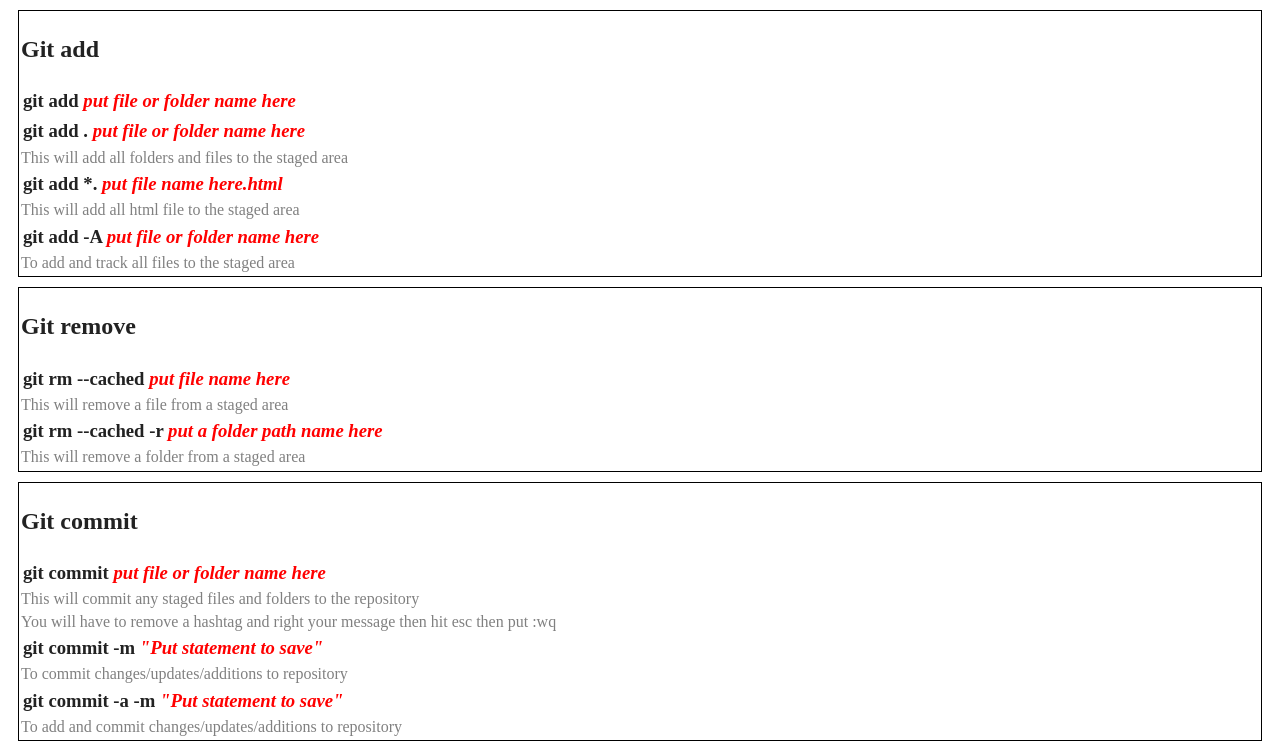
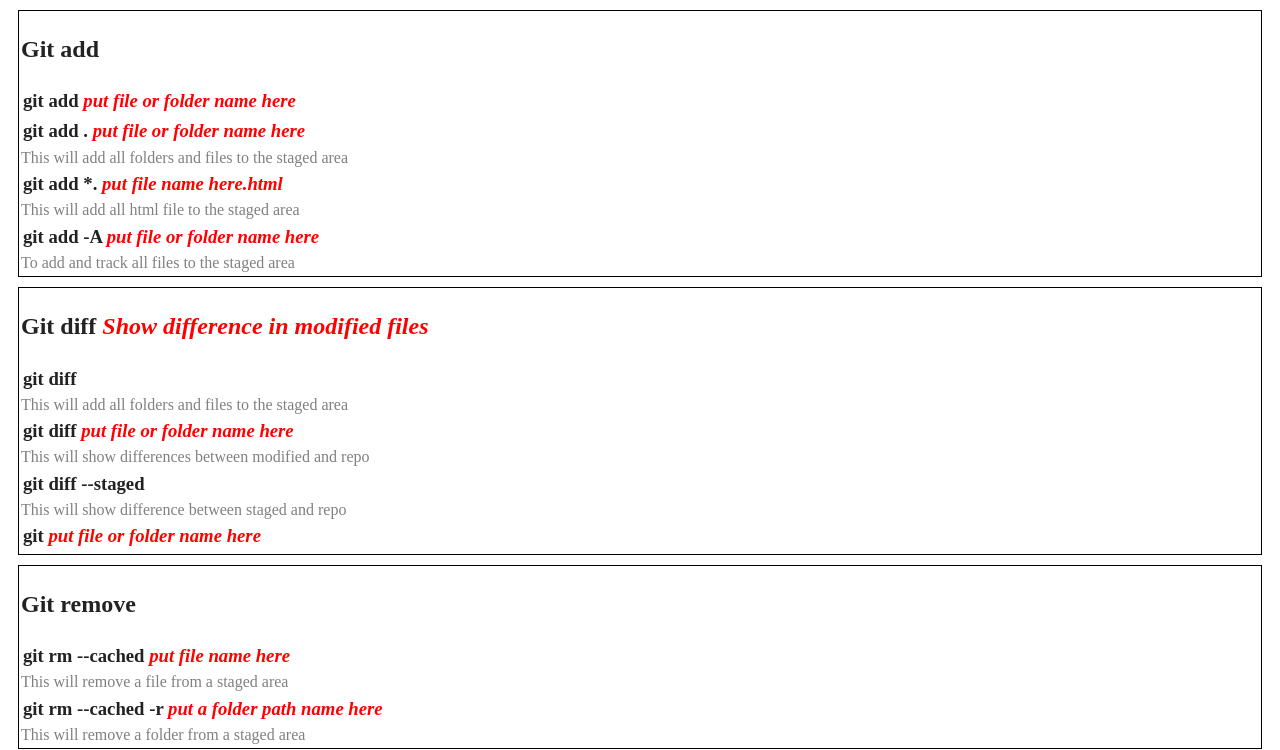
Before and after one commit to dorotaak5/LearningGit, a plain HTML site: page index.html in a window 1280 px wide. Shown: the part 571-1321 px from the top of the page. Drawn offline with Linux system fonts and the light colour scheme.

Commit message:
update index added red

```diff
--- a/index.html
+++ b/index.html
@@ -51,6 +51,23 @@
       <p class="description">This will add all html file to the staged area</p>
       <h3>git add -A <em>put file or folder name here</em></h3>
       <p class="description">To add and track all files to the staged area</p>
+    </div>
+
+    <div>
+      <h2>Git diff <em>Show difference in modified files</em></h2>
+
+      <h3>git diff </h3>
+      <p class="description">This will add all folders and files to the staged area</p>
+
+      <h3>git diff <em>put file or folder name here</em></h3>
+      <p class="description">This will show differences between modified and repo</p>
+
+      <h3>git diff --staged <em></em></h3>
+      <p class="description">This will show difference between staged and repo </p>
+
+      <h3>git  <em>put file or folder name here</em></h3>
+      <p class="description"></p>
+
     </div>
 
     <div>
```
Also changed, not shown: red.html (added).
